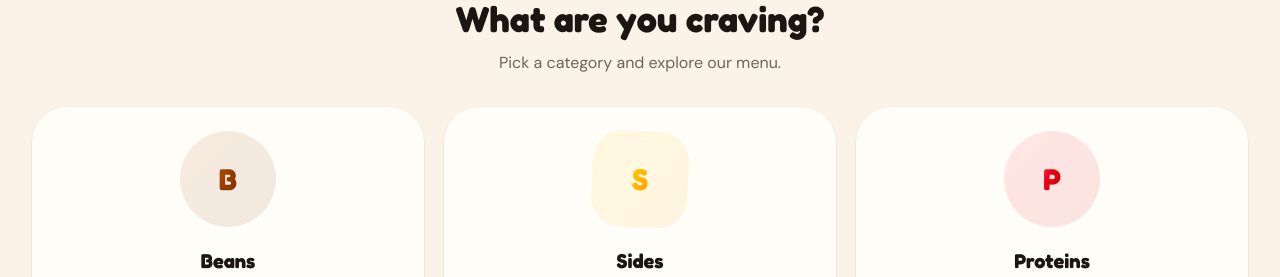
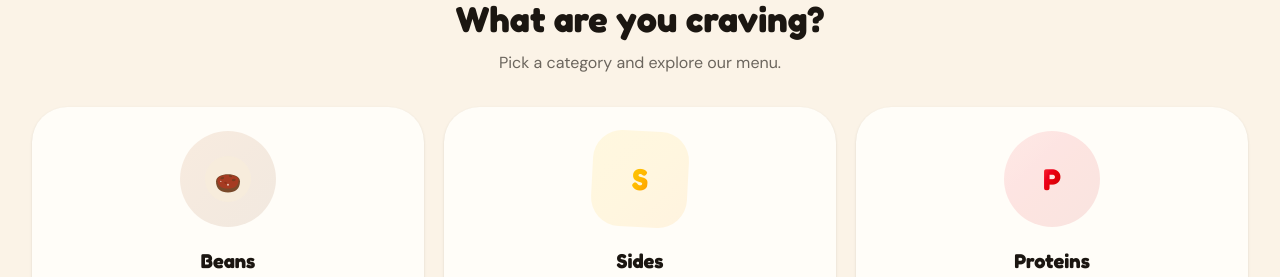
Before and after one commit to oyinlola-tech/aunty, a Next.js app: page / in a window 1280 px wide. Shown: the part 960-1237 px from the top of the page. Built offline with nearby package versions, Linux system fonts and the light colour scheme; no server answers.

Commit message:
feat: add icon support for categories and include beans icon in assets

```diff
--- a/src/features/home/components/categories.tsx
+++ b/src/features/home/components/categories.tsx
@@ -4,10 +4,11 @@ import { SectionContainer } from "@/components/shared/section-container";
 import { SectionHeading } from "@/components/shared/section-heading";
 import { categories } from "@/data/categories";
 
-const categoryVisuals: Record<string, { gradient: string; shape: string }> = {
+const categoryVisuals: Record<string, { gradient: string; shape: string; icon?: string }> = {
   beans: {
     gradient: "from-amber-700 via-amber-800 to-amber-900",
     shape: "rounded-full",
+    icon: "/images/icons/categories/beans.svg",
   },
   sides: {
     gradient: "from-yellow-400 via-amber-400 to-amber-500",
@@ -42,11 +43,19 @@ export function Categories() {
                   <div
                     className={`absolute inset-0 bg-gradient-to-br ${visual.gradient} opacity-10 ${visual.shape} transition-transform duration-300 group-hover:scale-110`}
                   />
-                  <span
-                    className={`relative text-3xl ${visual.shape} bg-gradient-to-br ${visual.gradient} bg-clip-text text-transparent font-heading font-bold`}
-                  >
-                    {category.name.charAt(0)}
-                  </span>
+                  {visual.icon ? (
+                    <img
+                      src={visual.icon}
+                      alt=""
+                      className="relative size-12 object-contain"
+                    />
+                  ) : (
+                    <span
+                      className={`relative text-3xl ${visual.shape} bg-gradient-to-br ${visual.gradient} bg-clip-text text-transparent font-heading font-bold`}
+                    >
+                      {category.name.charAt(0)}
+                    </span>
+                  )}
                 </div>
 
                 <div className="text-center">
```
Also changed, not shown: public/images/icons/categories/beans.svg (added).
